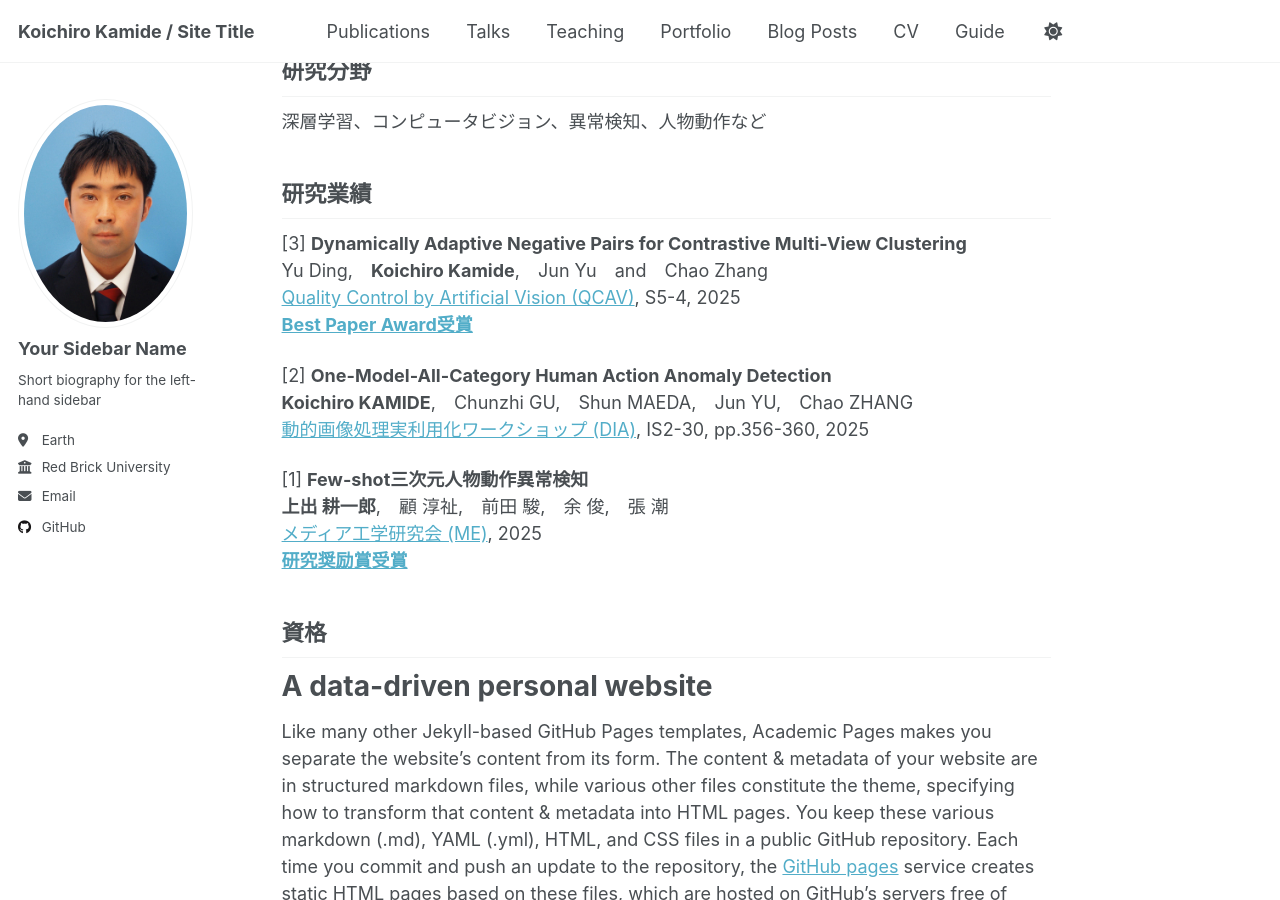
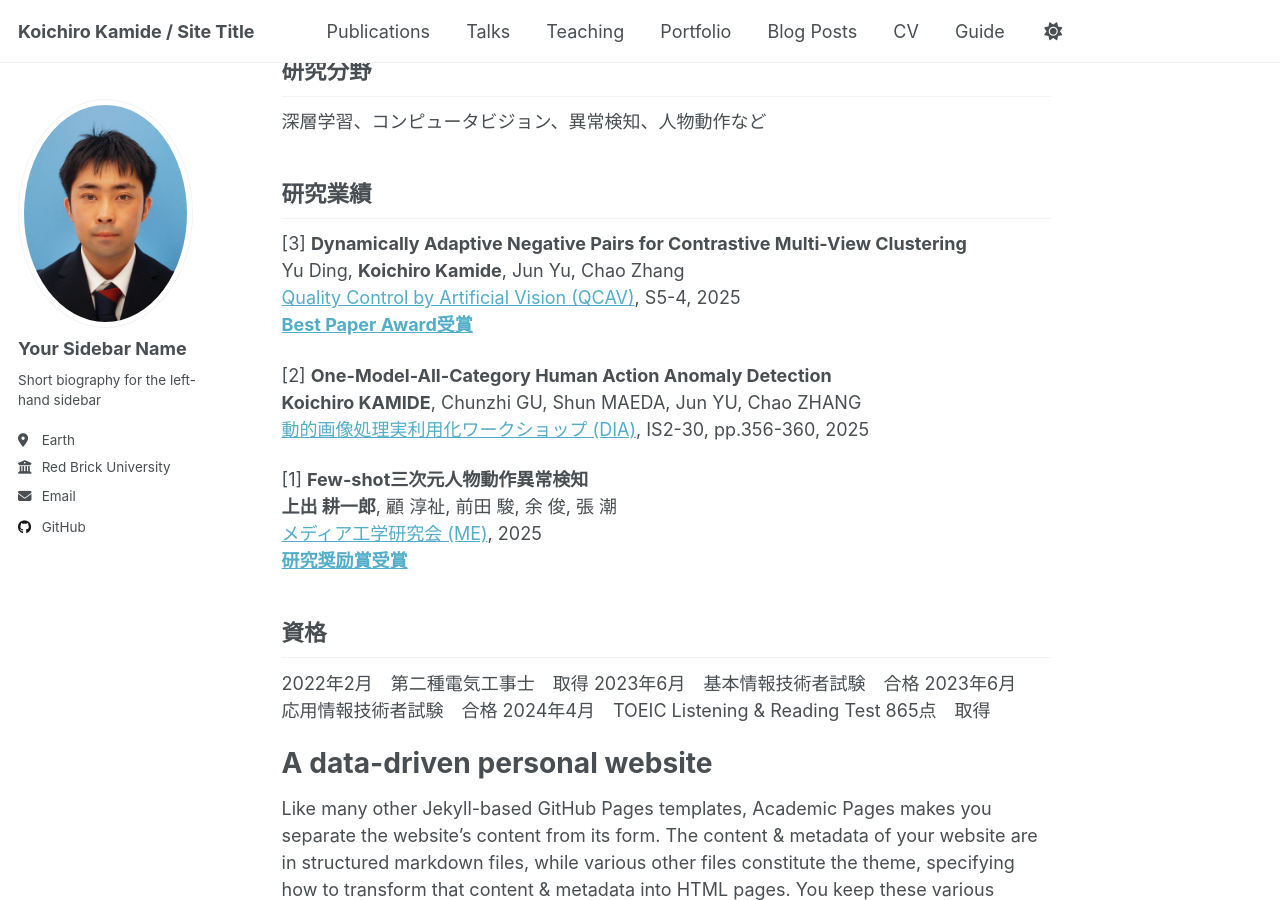
Before and after one commit to koichiro-kamide/koichiro-kamide.github.io, a Jekyll site: the page built from _pages/about.md, in a window 1280 px wide and 900 px high, scrolled down 321 px. Built offline with Jekyll 4.4.1, drawn with Linux system fonts in a browser that asks for light colours.

Commit message:
Update about.md

```diff
--- a/_pages/about.md
+++ b/_pages/about.md
@@ -17,22 +17,28 @@ redirect_from:
 [](Deep Learning,　Computer Vision,　Anomaly Detection,　Human Motion,　etc.)
 深層学習、コンピュータビジョン、異常検知、人物動作など
 
+
 ## 研究業績
 [3] **Dynamically Adaptive Negative Pairs for Contrastive Multi-View Clustering**
-Yu Ding,　**Koichiro Kamide**,　Jun Yu　and　Chao Zhang
+Yu Ding,  **Koichiro Kamide**,  Jun Yu,  Chao Zhang
 [Quality Control by Artificial Vision (QCAV)](https://www.tc-iaip.org/qcav/2025/), S5-4, 2025
 [**Best Paper Award受賞**](https://www.tc-iaip.org/qcav/2025/#:~:text=S5%2D4%E2%80%83Dynamically%20Adaptive%20Negative%20Pairs%20for%20Contrastive%20Multi%2DView%20Clustering)
 
 [2] **One-Model-All-Category Human Action Anomaly Detection**
-**Koichiro KAMIDE**,　Chunzhi GU,　Shun MAEDA,　Jun YU,　Chao ZHANG
+**Koichiro KAMIDE**,  Chunzhi GU,  Shun MAEDA,  Jun YU,  Chao ZHANG
 [動的画像処理実利用化ワークショップ (DIA)](https://www.tc-iaip.org/dia/2025/), IS2-30, pp.356-360, 2025
 
 [1] **Few-shot三次元人物動作異常検知**
-**上出 耕一郎**,　顧 淳祉,　前田 駿,　余 俊,　張 潮
+**上出 耕一郎**,  顧 淳祉,  前田 駿,  余 俊,  張 潮
 [メディア工学研究会 (ME)](https://www.ite.or.jp/ken/program/index.php?tgs_regid=eaad7329a67e51120a4fda78e0770437c4d94cd15318bc2211cb5356630849dd&tgid=ITE-ME), 2025
 [**研究奨励賞受賞**](https://www.ite.or.jp/study/me/files/award.html)
 
+
 ## 資格
+2022年2月　第二種電気工事士　取得
+2023年6月　基本情報技術者試験　合格
+2023年6月　応用情報技術者試験　合格
+2024年4月　TOEIC Listening & Reading Test 865点　取得
 
 
 A data-driven personal website
```
